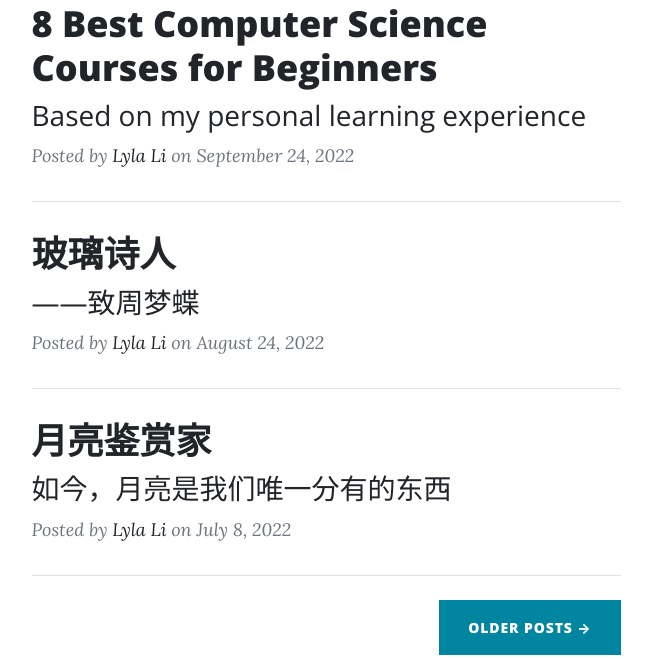
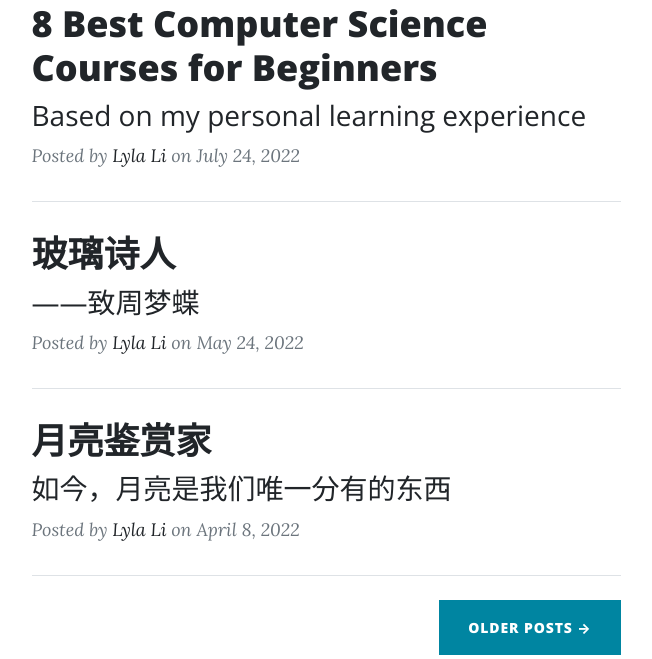
Before and after one commit to lylali/simple-web, a Flask app: page / in a window 1280 px wide. Shown: the part 608-1267 px from the top of the page, without its empty margins (314-966 px from the left). Run offline with Flask 2, Linux system fonts and the light colour scheme; some libraries are stand-ins or nearby versions.

Commit message:
Update index.html

```diff
--- a/templates/index.html
+++ b/templates/index.html
@@ -25,7 +25,7 @@
                         <p class="post-meta">
                             Posted by
                             <a href="{{url_for('home_page')}}">Lyla Li</a>
-                            on September 24, 2022
+                            on July 24, 2022
                         </p>
                     </div>
                     <!-- Divider-->
@@ -39,7 +39,7 @@
                         <p class="post-meta">
                             Posted by
                             <a href="{{url_for('home_page')}}">Lyla Li</a>
-                            on August 24, 2022
+                            on May 24, 2022
                         </p>
                     </div>
                     <!-- Divider-->
@@ -53,7 +53,7 @@
                         <p class="post-meta">
                             Posted by
                             <a href="{{url_for('home_page')}}">Lyla Li</a>
-                            on July 8, 2022
+                            on April 8, 2022
                         </p>
                     </div>
                     <!-- Divider-->
```
